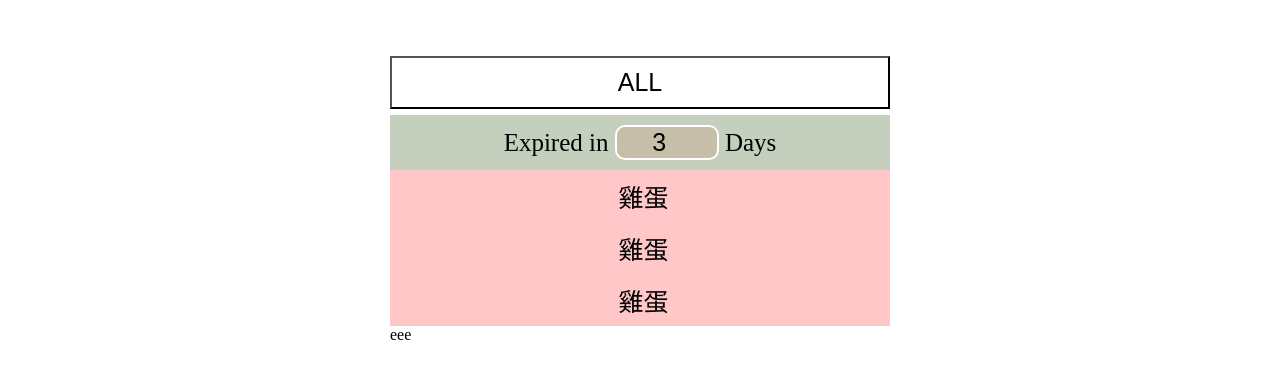
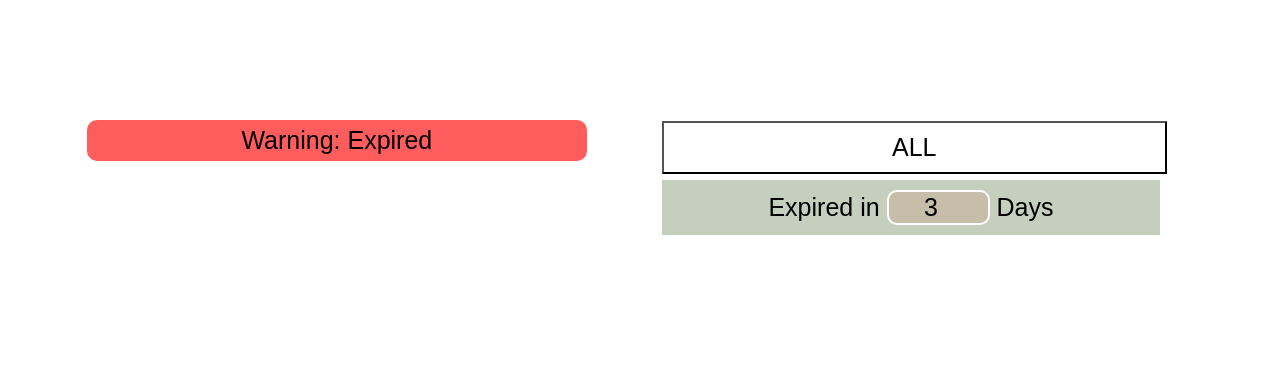
Before and after one commit to Lauren505/pantry, a Flask app: page /inventory in a window 1280 px wide. Shown: the top 379 px of the page. Run offline with Flask 2, Linux system fonts and the light colour scheme; data that the repository does not hold is empty; some libraries are stand-ins or nearby versions.

Commit message:
dao18:00

```diff
--- a/static/invstyle.css
+++ b/static/invstyle.css
@@ -1,6 +1,9 @@
+
 .main{
+    display: flex;
     flex-direction: row;
-    align-items: center;
+    margin-top: 65px;
+    /*align-items: center;*/
 }
 
 body {
@@ -16,7 +19,7 @@ body {
     text-align: center;
     font-size: 25px;
     font-family: Arial, Helvetica, sans-serif;
-    width: 100%;
+    width: 95%;
     text-transform: uppercase;
     text-decoration: none;
     background: #ffffff;
@@ -46,7 +49,7 @@ body {
 .selectlist{
     font-size: 100px;
     font-weight: 100;
-    text-align: center;
+    text-align: auto;
 }
 
 .selectlist label{
@@ -54,22 +57,33 @@ body {
     font-family: Arial, Helvetica, sans-serif;
 }
 
+.selectlist_exp {
+    font-size: 100px;
+    font-weight: 100;
+    text-align: center;
+    margin-right: 75px;
+    margin-top: 30px;
+}
+
 .expire__tags{
     padding: 10px;
     text-align: center;
     font-size: 25px;
+    width: 90%;
     background-color: #738b6069;
 }
 
+.expire__tags label{
+    font-family: Arial, Helvetica, sans-serif;
+}
+
 .itemlist{
-
     list-style: none;
     padding: 0;
     margin: 0;
-    max-height: 27em;
+    max-height: 4em;
     overflow: scroll;
     width: 500px;
-
 }
 
 .item{
@@ -97,7 +111,10 @@ body {
     height: 100%;
     font-family: Arial, Helvetica, sans-serif;
     background-color: #FFC7C7;
+    display: flex;
+    flex-direction: row;
 }
+
 .itemdetail:focus{
     background-color: #FEB4B4;
 }
@@ -105,3 +122,23 @@ body {
 .itemdetail:hover{
     border: 2px solid #9F9F9F;
 }
+
+.itemdetail-name {
+    width: 40%;
+}
+
+.itemdetail-weight {
+    width: 20%;
+}
+
+.itemdetail-date {
+    width: 40%;
+}
+
+.expired_items p {
+    font-family: Arial, Helvetica, sans-serif;
+    font-size: 25px;
+    padding: 6px;
+    border-radius: 10px;
+    background-color: #FF5D5D;
+}
--- a/templates/inventory.html
+++ b/templates/inventory.html
@@ -13,25 +13,54 @@
 </head>
 <body>
     <div class="main">
+        <div class="selectlist_exp">
+            <div class="expired_items">
+                <p>Warning: Expired</p>
+            </div>
+            <ul class="itemlist" id="exp_list_root">
+                <!--
+                    <li class="item">
+                        <button class="itemdetail">雞蛋</button>
+                    </li>
+                    <li class="item">
+                        <button class="itemdetail">雞蛋</button>
+                    </li>
+                    <li class="item">
+                        <button class="itemdetail">雞蛋</button>
+                    </li>
+                -->
+            </ul>
+        </div>
         <div class="selectlist">
-            <button class="all" id="sall">All</button></div>
+            <button class="all" id="sall">All</button>
             <div class="expire__tags">
                 <label for="expireddays">Expired in </label>
-                <input type="number" min="0" max="30" value="3" id="expireddays">
+                <input type="number" min="0" value="3" id="expireddays">
                 <label for="expireddays">Days</label>
             </div>
-            <ul class="itemlist">
-                <li class="item">
-                    <button class="itemdetail">雞蛋</button>
-                </li>
-                <li class="item">
-                    <button class="itemdetail">雞蛋</button>
-                </li>
-                <li class="item">
-                    <button class="itemdetail">雞蛋</button>
-                </li>
+            <ul class="itemlist" id="list_root">
+                <!--
+                    <li class="item">
+                        <div class="itemdetail">
+                            <div class="itemdetail-name">
+                                <p>dao1</p>
+                            </div>
+                            <div class="itemdetail-weight">
+                                <p>dao1</p>
+                            </div>
+                            <div class="itemdetail-date">
+                                <p>dao1</p>
+                            </div>
+                        </div>
+                    </li>
+                    <li class="item">
+                        <button class="itemdetail">雞蛋</button>
+                    </li>
+                    <li class="item">
+                        <button class="itemdetail">雞蛋</button>
+                    </li>
+                -->
             </ul>
-            <div id="egg">eee</div>
         </div>
     </div>
     <script src="./static/inventory.js" type="text/javascript"></script>
```
Also changed, not shown: static/inventory.js (+99 -4 lines), app.py (line endings or trailing spaces), pantry.py (line endings or trailing spaces), static/mainpage.js (line endings or trailing spaces), templates/add.html (line endings or trailing spaces), templates/add_recipe.html (line endings or trailing spaces), templates/mainpage.html (line endings or trailing spaces).
